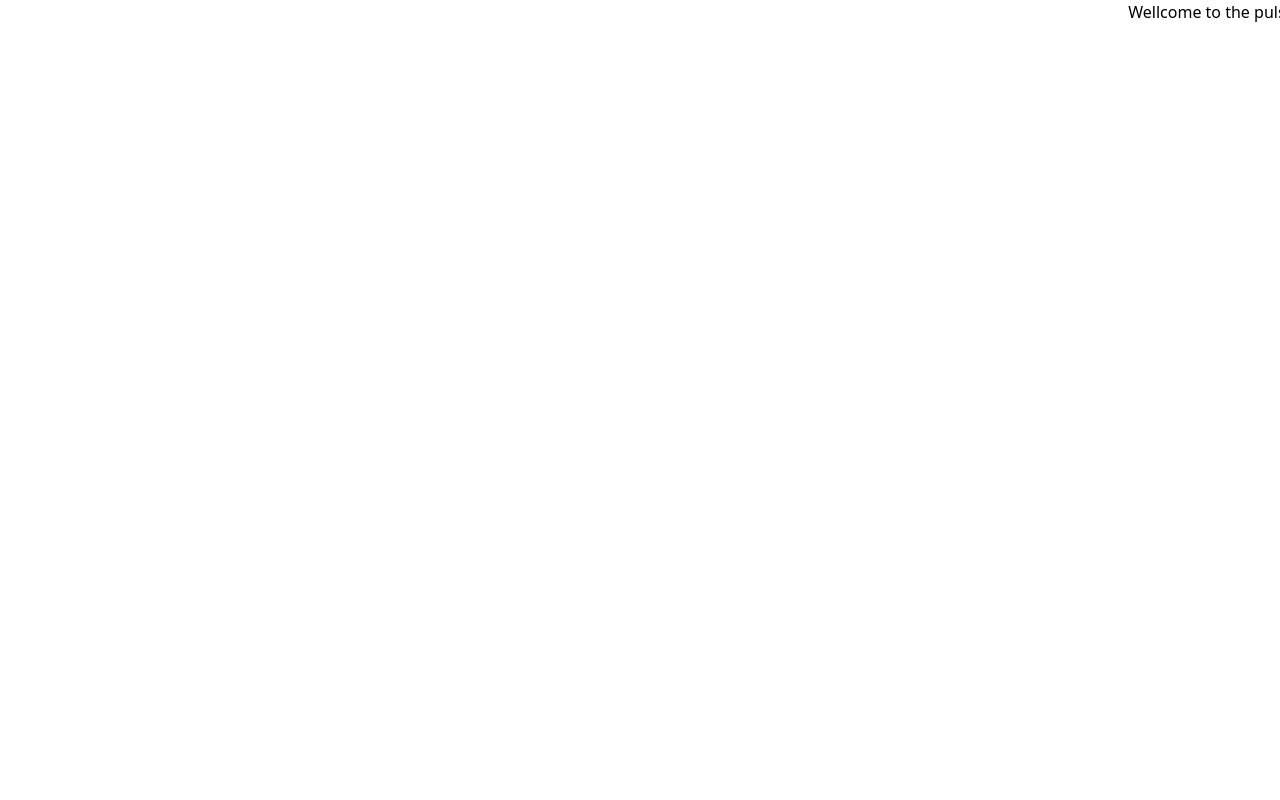
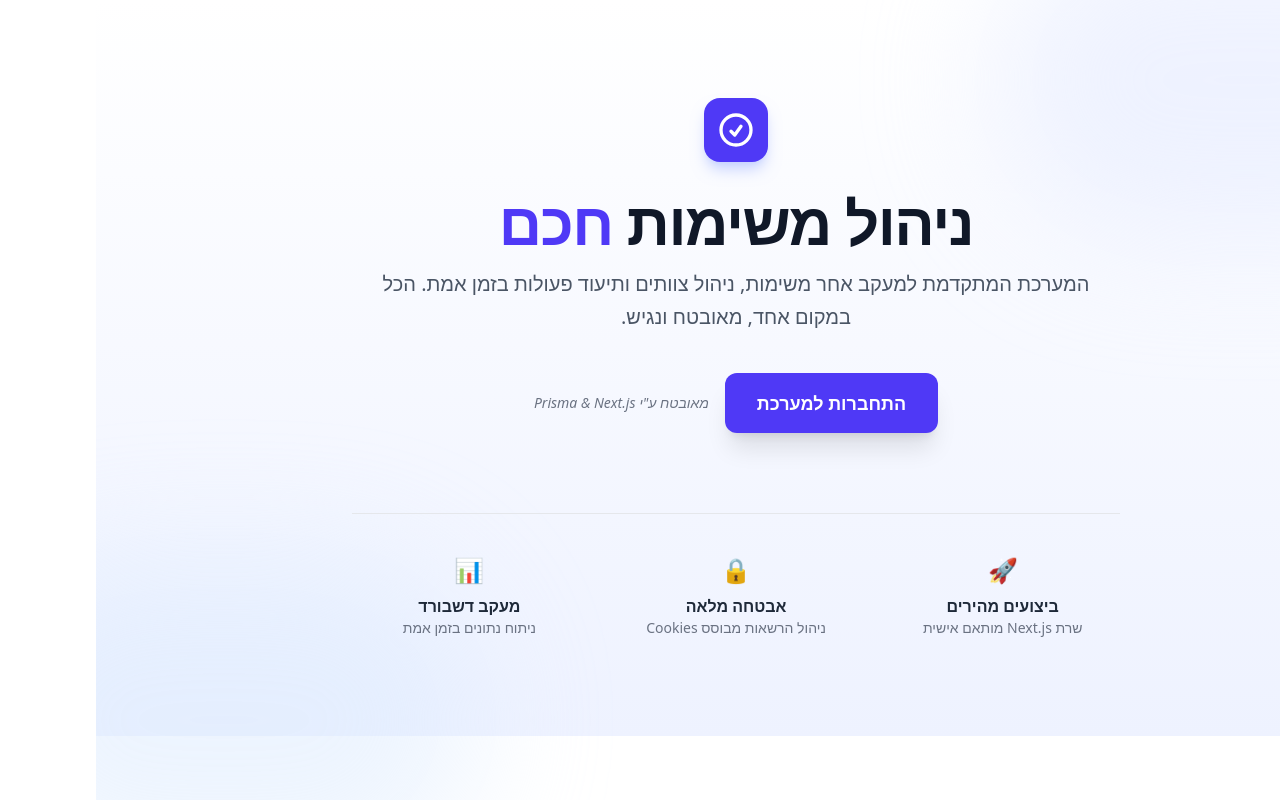
Before and after one commit to menachemhershkop/Pulse, a Next.js app: page / in a window 1280 px wide. Built offline with nearby package versions, Linux system fonts and the light colour scheme.

Commit message:
menainig forms with hook and zod

```diff
--- a/app/dashboard/layout.tsx
+++ b/app/dashboard/layout.tsx
@@ -1,13 +1,15 @@
-import Link from "next/link";
+import { getMe } from "../lib/dal/services/auth-service";
 import Navbar from "../ui/Navbar";
 
-export default function DahboardLayout({children,
+export default async function DahboardLayout({children,
 }: Readonly<{
   children: React.ReactNode;
 }>) {
+  const user = await getMe();
+  const userName = user? `${user.firstName} ${user.lastName}`:null;
   return (
     <div className="bg-gray-50 min-h-screen">
-     <Navbar/>
+     <Navbar userName={userName}/>
       <div>{children}</div>
       </div>
 
--- /dev/null
+++ b/app/lib/dal/actions.ts
@@ -0,0 +1,18 @@
+import { z } from 'zod';
+
+
+export const MissionSchema = z.object({
+    missionName: z
+        .string()
+        .min(2, "שם המשימה חייב להכיל לפחות שני תווים")
+        .max(50, "שם המשימה ארוך מדי"),
+    userId: z.coerce
+        .number()
+        .positive("חובה לבחור אחראי למשימה"),
+    priority: z.enum(["low", "medium", "high"], {
+        required_error: "חובה לבחור עדיפות",
+        invalid_type_error: "ערך עדיפות לא תקין"
+    }),
+});
+
+export type MissionFormData = z.infer<typeof MissionSchema>;
--- a/app/lib/dal/services/auth-service.ts
+++ b/app/lib/dal/services/auth-service.ts
@@ -30,3 +30,15 @@ export async function logout(){
     cookieStore.delete("auth_session");
     redirect("login");
 }
+
+export async function getMe(){
+    const cookieStore = await cookies();
+    const userId = cookieStore.get("auth_session")?.value;
+
+    if (!userId) return null;
+
+    return await prisma.user.findUnique({
+        where:{id: parseInt(userId)},
+        select: { firstName: true, lastName:true}
+    });
+}
--- a/app/lib/dal/services/mission-service.ts
+++ b/app/lib/dal/services/mission-service.ts
@@ -1,54 +1,75 @@
 "use server"
+import { ActionState } from "@/app/ui/types";
 import { prisma } from "../prisma";
 import { revalidatePath } from "next/cache";
+import { MissionSchema } from "../actions";
 
+export async function createMission(
+  prevState: ActionState,
+  formData: FormData
+): Promise<ActionState> {
+  const validatedFields = MissionSchema.safeParse({
+    missionName: formData.get("missionName"),
+    userId: Number(formData.get("userId")),
+    priority: formData.get("priority"),
+  });
+ if (!validatedFields.success) {
+    return {
+      error: validatedFields.error.flatten().fieldErrors.missionName?.[0] ||
+             validatedFields.error.flatten().fieldErrors.userId?.[0] ||
+             "נתונים לא תקינים",
+    };
+  }
+  try {
+    const { missionName, userId, priority } = validatedFields.data;
+    await prisma.mission.create({
+      data: {
+        missionName,
+        userId,
+        priority,
+        adultLogs: {
+          create: {
+            state: "נוצרה",
+            userId: userId,
+          },
+        },
+      },
+    });
 
-export async function createMission(formData:FormData){
-  const missionName= formData.get("missionName") as string;
-  const userId = Number (formData.get("userId"));
-  const priority = formData.get("priority") as string;
+    revalidatePath("dashboard/missions");
+    revalidatePath("dashboard/logs");
 
-  if (!missionName || !userId) return;
-
-  await prisma.mission.create({
-    data:{
-      missionName, userId, priority,
-      adultLogs:{create:{
-        state: "נוצרה",
-        userId: userId,
-      }}
-    }
-  });
-
-  revalidatePath("dashboard/missions");
-  revalidatePath('dashboard/logs')
+    return { success: "המשימה נוצרה בהצלחה" };
+  } catch (e) {
+    return { error: "שגיאה בקריאה לבסיס הנתונים" }
+  }
 }
 
-export async function getMissions(){
+export async function getMissions() {
   return await prisma.mission.findMany({
-    where:{isDeleted:false},
-    include:{
-      user:true
+    where: { isDeleted: false },
+    include: {
+      user: true
     },
-    orderBy:{missionId:'desc'}
+    orderBy: { missionId: 'desc' }
   });
 }
 
 
-export async function markAsDone(missionId: number, userId: number){
+export async function markAsDone(missionId: number, userId: number) {
   await prisma.adultLog.create({
-    data:{
+    data: {
       missionId, userId,
-      state:"בוצע",
+      state: "בוצע",
     }
   });
   revalidatePath("/logs")
 }
 
-export async function deleteMission(missionId: number){
+export async function deleteMission(missionId: number) {
   await prisma.mission.update({
-    where:{missionId},
-    data:{isDeleted:true}
+    where: { missionId },
+    data: { isDeleted: true }
   });
   revalidatePath("/missions");
   revalidatePath("/logs");
--- a/app/login/page.tsx
+++ b/app/login/page.tsx
@@ -1,4 +1,5 @@
 import { login } from "@/app/lib/dal/services/auth-service";
+import Link from "next/link";
 
 export default function LoginPage({ searchParams }: { searchParams: { error?: string } }) {
   return (
@@ -20,6 +21,7 @@ export default function LoginPage({ searchParams }: { searchParams: { error?: st
             כניסה
           </button>
         </form>
+      <Link href={'/'}>חזרה לדף הראשי</Link>
       </div>
     </div>
   );
--- a/app/page.tsx
+++ b/app/page.tsx
@@ -1,6 +1,72 @@
+import Link from "next/link";
+
 export default function Home() {
-  return (<>
-   Wellcome to the pulse system
-  </>
+  return (<div className="min-h-[calc(100vh-64px)] flex flex-col items-center justify-center bg-gradient-to-b from-white to-indigo-50 text-black px-4">
+
+      <div className="absolute inset-0 overflow-hidden pointer-events-none">
+        <div className="absolute -top-[10%] -right-[10%] w-[40%] h-[40%] bg-indigo-100 rounded-full blur-3xl opacity-50" />
+        <div className="absolute -bottom-[10%] -left-[10%] w-[40%] h-[40%] bg-blue-100 rounded-full blur-3xl opacity-50" />
+      </div>
+
+      <div className="relative z-10 text-center max-w-3xl">
+        <header className="mb-8">
+          <div className="inline-block p-3 rounded-2xl bg-indigo-600 text-white mb-6 shadow-lg shadow-indigo-200">
+            <svg
+              xmlns="http://www.w3.org/2000/svg"
+              fill="none"
+              viewBox="0 0 24 24"
+              strokeWidth={2}
+              stroke="currentColor"
+              className="w-10 h-10"
+            >
+              <path
+                strokeLinecap="round"
+                strokeLinejoin="round"
+                d="M9 12.75L11.25 15 15 9.75M21 12a9 9 0 11-18 0 9 9 0 0118 0z"
+              />
+            </svg>
+          </div>
+          <h1 className="text-5xl md:text-6xl font-extrabold text-gray-900 tracking-tight mb-4">
+            ניהול משימות <span className="text-indigo-600">חכם</span>
+          </h1>
+          <p className="text-xl text-gray-600 leading-relaxed">
+            המערכת המתקדמת למעקב אחר משימות, ניהול צוותים ותיעוד פעולות בזמן אמת.
+            הכל במקום אחד, מאובטח ונגיש.
+          </p>
+        </header>
+
+        <div className="flex flex-col sm:flex-row items-center justify-center gap-4 mt-10">
+          <Link
+            href="/login"
+            className="w-full sm:w-auto px-8 py-4 bg-indigo-600 text-white rounded-xl font-bold text-lg shadow-xl hover:bg-indigo-700 hover:-translate-y-1 transition-all duration-200"
+          >
+            התחברות למערכת
+          </Link>
+
+          <div className="flex items-center gap-2 text-gray-500 text-sm italic">
+            <span>מאובטח ע"י Prisma & Next.js</span>
+          </div>
+        </div>
+
+
+        <div className="grid grid-cols-1 md:grid-cols-3 gap-8 mt-20 border-t border-gray-200 pt-10">
+          <div className="flex flex-col items-center">
+            <span className="text-2xl mb-2">🚀</span>
+            <h3 className="font-bold text-gray-800">ביצועים מהירים</h3>
+            <p className="text-sm text-gray-500">שרת Next.js מותאם אישית</p>
+          </div>
+          <div className="flex flex-col items-center">
+            <span className="text-2xl mb-2">🔒</span>
+            <h3 className="font-bold text-gray-800">אבטחה מלאה</h3>
+            <p className="text-sm text-gray-500">ניהול הרשאות מבוסס Cookies</p>
+          </div>
+          <div className="flex flex-col items-center">
+            <span className="text-2xl mb-2">📊</span>
+            <h3 className="font-bold text-gray-800">מעקב דשבורד</h3>
+            <p className="text-sm text-gray-500">ניתוח נתונים בזמן אמת</p>
+          </div>
+        </div>
+      </div>
+    </div>
   );
 }
--- a/app/ui/Navbar.tsx
+++ b/app/ui/Navbar.tsx
@@ -2,8 +2,9 @@
 
 import Link from "next/link";
 import { usePathname } from "next/navigation";
+import { logout } from "../lib/dal/services/auth-service";
 
-const Navbar = () => {
+const Navbar = ({ userName }: { userName: string | null }) => {
   const pathname = usePathname();
 
   const navItems = [
@@ -33,11 +34,10 @@ const Navbar = () => {
                   <Link
                     key={item.href}
                     href={item.href}
-                    className={`inline-flex items-center px-1 pt-1 border-b-2 text-sm font-medium transition-colors ${
-                      isActive
+                    className={`inline-flex items-center px-1 pt-1 border-b-2 text-sm font-medium transition-colors ${isActive
                         ? "border-indigo-500 text-gray-900"
                         : "border-transparent text-gray-500 hover:border-gray-300 hover:text-gray-700"
-                    }`}
+                      }`}
                   >
                     {item.name}
                   </Link>
@@ -46,8 +46,17 @@ const Navbar = () => {
             </div>
           </div>
 
-          {/* צד שמאל - חיווי סטטוס או פרופיל (אופציונלי) */}
-          <div className="flex items-center">
+
+          <div className="flex items-center gap-4">
+            {userName ? (
+              <div className="flex items-center gap-3">
+                <span className="text-sm font-medium text-gray-700">שלום, {userName}</span>
+                <button onClick={() => logout()} className="bg-red-600 text-white font-semibold px-1 py-0.5 rounded border border-red-700  hover:bg-red-700 active:bg-red-800 transition-all duration-200 cursor-pointer"
+                  >התנתק</button>
+              </div>
+            ) : (
+              <Link href={"/login"} className="text-sm text-indigo-600 font-bold">התחבר</Link>
+            )}
             <div className="bg-green-100 text-green-700 text-xs px-2 py-1 rounded-full font-medium">
               מחובר למסד נתונים
             </div>
@@ -61,9 +70,8 @@ const Navbar = () => {
           <Link
             key={item.href}
             href={item.href}
-            className={`text-[10px] font-bold uppercase ${
-              pathname === item.href ? "text-indigo-600" : "text-gray-400"
-            }`}
+            className={`text-[10px] font-bold uppercase ${pathname === item.href ? "text-indigo-600" : "text-gray-400"
+              }`}
           >
             {item.name}
           </Link>
--- a/app/ui/types.tsx
+++ b/app/ui/types.tsx
@@ -25,3 +25,8 @@ export type Log = {
     lastName: string;
   };
 };
+
+ export type ActionState = {
+  error?: string;
+  success?: string;
+};
--- a/package.json
+++ b/package.json
@@ -15,7 +15,8 @@
     "next": "16.2.4",
     "pg": "^8.20.0",
     "react": "19.2.4",
-    "react-dom": "19.2.4"
+    "react-dom": "19.2.4",
+    "zod": "^4.4.1"
   },
   "devDependencies": {
     "@tailwindcss/postcss": "^4",
```
Also changed, not shown: app/ui/missions/MissionForm.tsx (+32 -13 lines), 1 other file (tests, documents, lock files or other folders).
